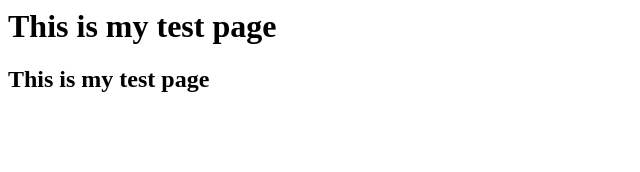
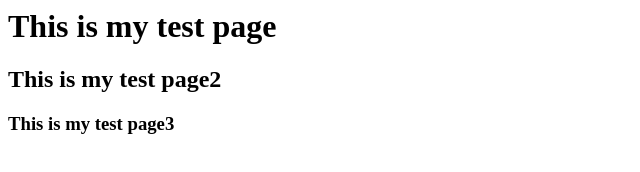
Before and after one commit to rk45atgithub/jenkins-demo, a plain HTML site: page index.html in a window 1280 px wide. Shown: the whole page, without its empty margins (0-640 px from the left). Drawn offline with Linux system fonts and the light colour scheme.

Commit message:
Update index.html

```diff
--- a/index.html
+++ b/index.html
@@ -1,6 +1,7 @@
 <html>
   <body>
     <h1> This is my test page </h1>
-    <h2> This is my test page </h2>
+    <h2> This is my test page2 </h2>
+    <h3> This is my test page3 </h3>
   </body>
 </html>
```
